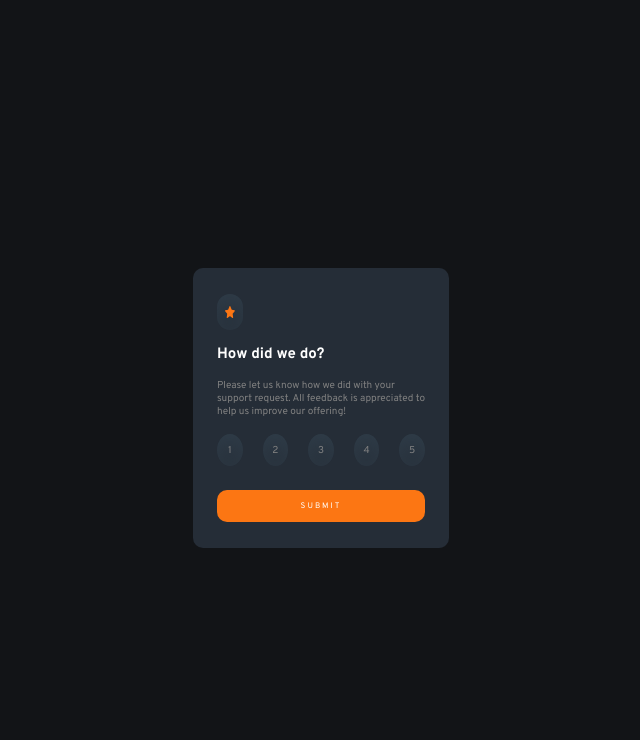
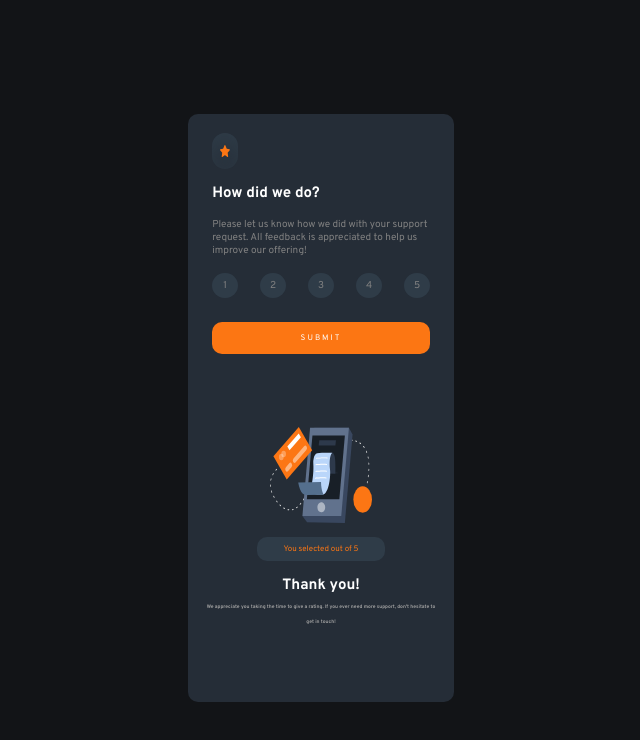
Before and after one commit to Yukino0450/interactive-rating-component-main_08, a plain HTML site: page index.html in a window 1280 px wide. Shown: the whole page, without its empty margins (319-959 px from the left). Drawn offline with Linux system fonts and the light colour scheme.

Commit message:
made the second page

```diff
--- a/index.html
+++ b/index.html
@@ -30,26 +30,37 @@
           is appreciated to help us improve our offering!
         </div>
         <div class="number">
-          <div>1</div>
-          <div>2</div>
-          <div>3</div>
-          <div>4</div>
-          <div>5</div>
+          <div id="number1">1</div>
+          <div id="number2">2</div>
+          <div id="number3">3</div>
+          <div id="number4">4</div>
+          <div id="number5">5</div>
         </div>
         <div class="submit-button"><p>SUBMIT</p></div>
+      </div>
+      <div class="sub-main">
+        <div class="second-page">
+          <div>
+            <img
+              class="second-pic"
+              src="images/illustration-thank-you.svg"
+              alt="score"
+            />
+          </div>
+          <p class="rating">You selected out of 5</p>
+          <p class="thanks">Thank you!</p>
+          <div class="appriciation">
+            We appreciate you taking the time to give a rating. If you ever need
+            more support, don't hesitate to get in touch!
+          </div>
+        </div>
       </div>
     </div>
     <!-- Rating state end -->
 
     <!-- Thank you state start -->
-    <!-- <div class="second-page">
-    <div><img src="images/illustration-thank-you.svg" alt=""/></div>
-    You selected -->
+
     <!-- Add rating here -->
-    <!-- out of 5 Thank you! We appreciate you taking the time to give a rating. If
-    you ever need more support, don't hesitate to get in touch!
-
-    <div> -->
 
     <!-- Thank you state end -->
 
--- a/javascript.js
+++ b/javascript.js
@@ -0,0 +1 @@
+const rateElement = document.getElementById('')
--- a/style.css
+++ b/style.css
@@ -24,15 +24,15 @@ body {
   flex-direction: column;
   justify-content: center;
   background-color: hsl(213, 19%, 18%);
-  width: 20vw;
   font-weight: 700;
   font-size: 15px;
   border-radius: 10px;
-  /* height: 20vh; */
 }
 
 .sub-main {
-  padding: 2vw 3vh;
+  padding: 1.5vw 3vh;
+  width: 17vw;
+  height: 32vh;
 }
 
 .number {
@@ -43,9 +43,9 @@ body {
 }
 
 .number div {
-  box-shadow: inset 0 10px 25px 0 #2f3c48;
-  width: 10vw;
-  height: 4vh;
+  background-color: #2f3c48;
+  width: 2vw;
+  height: 2vw;
   border-radius: 50%;
   justify-content: center;
   display: flex;
@@ -53,7 +53,6 @@ body {
   font-size: 10px;
   font-weight: lighter;
   color: gray;
-  width: 2vw;
 }
 
 .submit-button {
@@ -94,10 +93,55 @@ img {
 .number div:hover {
   cursor: pointer;
   background-color: #ff7713;
+  color: white;
 }
 
 .submit-button:hover {
   cursor: pointer;
   background-color: white;
   color: #fc7613;
+  font-weight: bold;
 }
+
+.hidden {
+  display: none;
+}
+
+.second-pic {
+  width: 8vw;
+  height: 12vh;
+}
+
+.second-page {
+  display: flex;
+  flex-direction: column;
+  align-items: center;
+  justify-content: center;
+}
+
+.appriciation {
+  font-size: 5px;
+  text-align: center;
+  width: 18.5vw;
+  color: rgb(160, 160, 160);
+  line-height: 15px;
+}
+
+.thanks {
+  margin-bottom: 5px;
+}
+
+.rating {
+  margin-bottom: 0;
+  font-size: 8px;
+  color: #fc7613;
+  background-color: white;
+  border-radius: 10px;
+  width: 10vw;
+  height: 3vh;
+  display: flex;
+  justify-content: center;
+  align-items: center;
+  background-color: #2f3c48;
+  font-weight: lighter;
+}
```
